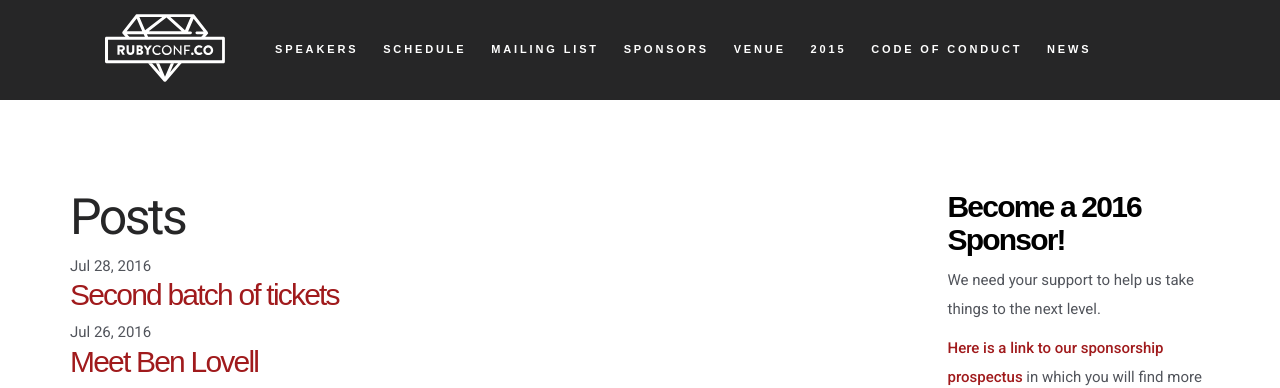
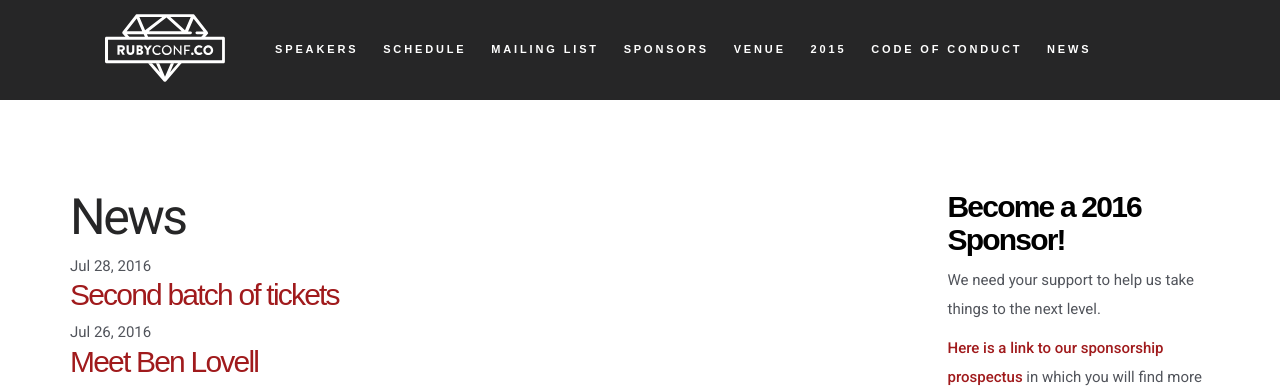
Before and after one commit to RubyConfCo/2016-rubyconfco.github.io, a Jekyll site: the page built from blog/index.html, in a window 1280 px wide. Shown: the top 388 px of the page. Built offline with Jekyll 4.4.1, drawn with Linux system fonts in a browser that asks for light colours; some web fonts are replaced; a script that is not in the unit is left out; comment, search, counter and statistics services are not loaded.

Commit message:
Update index.html

```diff
--- a/blog/index.html
+++ b/blog/index.html
@@ -1,11 +1,11 @@
 ---
-title: RubyConf Colombia Blog
+title: RubyConf Colombia News
 layout: blog
 current: blog
 ---
 
 
-<h3 class="page-heading">Posts</h3>
+<h3 class="page-heading">News</h3>
 
 <ul class="post-list">
   {% for post in site.posts %}
```
